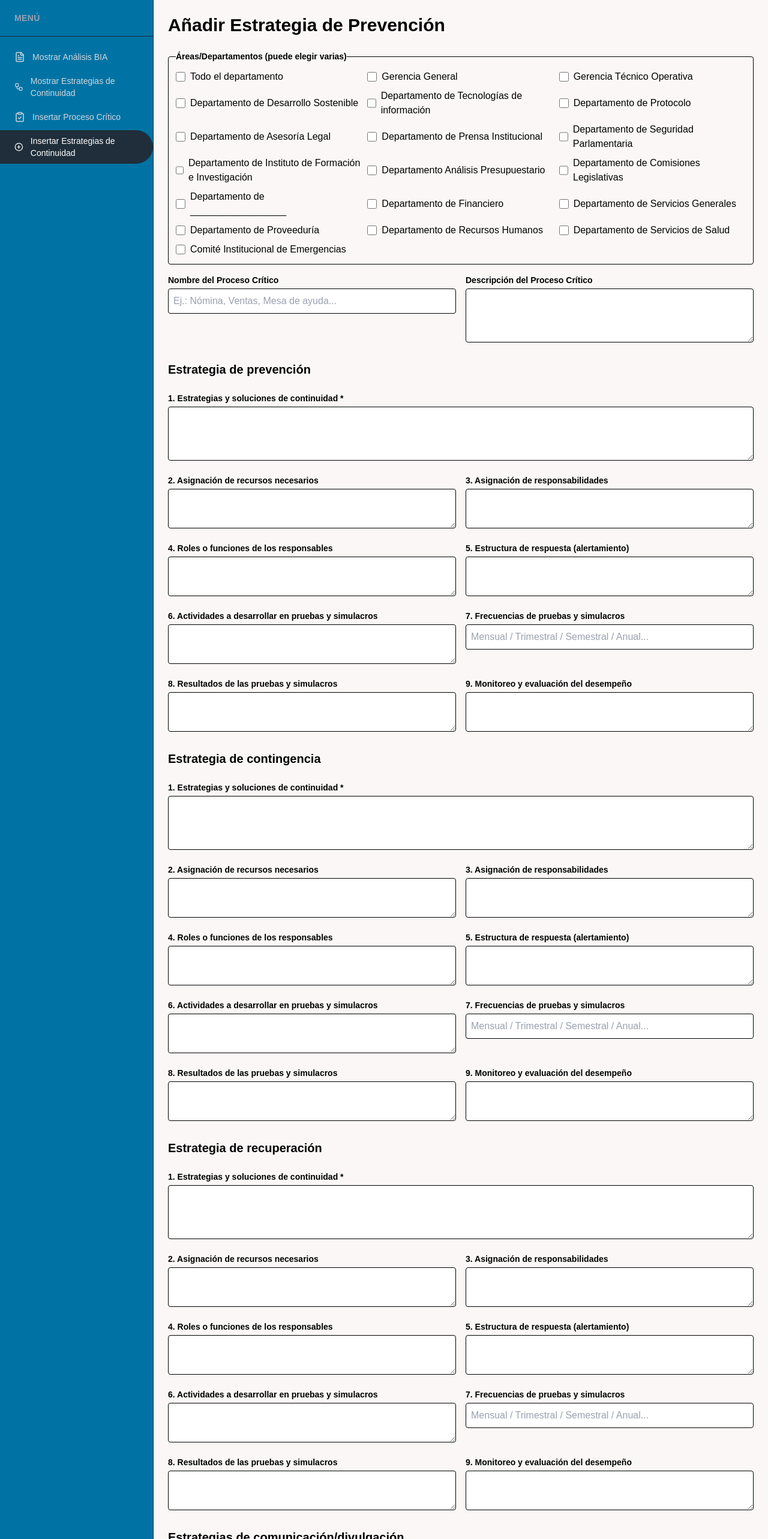
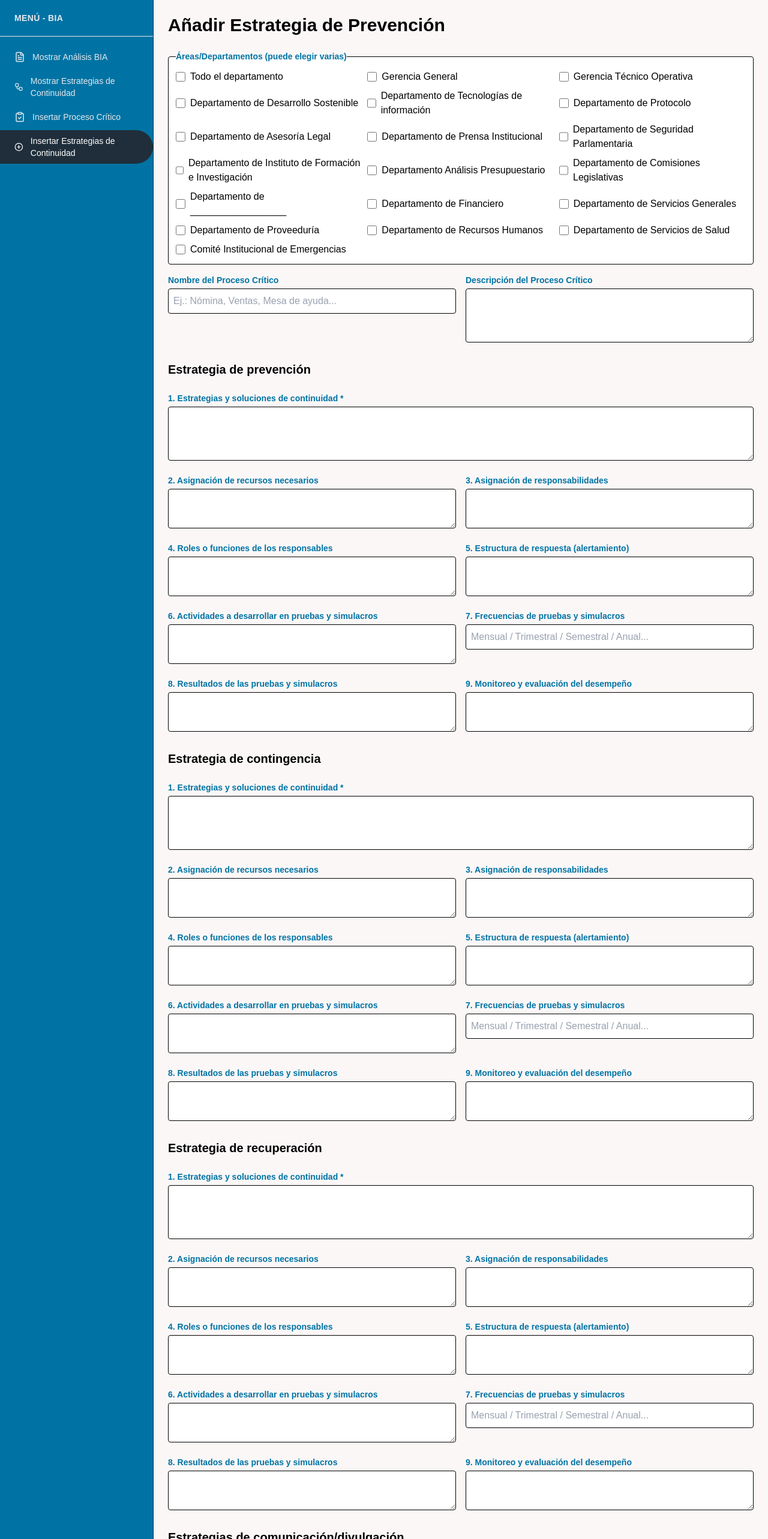
Before and after one commit to KevHernandez09/AnalisisBia, a Next.js app: page /continuidad in a window 1280 px wide. Shown: the top 2566 px of the page at 60% size. Built offline with nearby package versions, Linux system fonts and the light colour scheme.

Commit message:
some changes 3

```diff
--- a/src/app/continuidad/page.tsx
+++ b/src/app/continuidad/page.tsx
@@ -134,8 +134,8 @@ export default function InsertarEstrategiaPrevencionPage() {
 
       <form id="form-prevencion" className="grid grid-cols-1 md:grid-cols-2 gap-4" action={onSubmit}>
         {/* Áreas (multiselección) */}
-        <fieldset className="md:col-span-2 border rounded p-3">
-          <legend className="text-sm font-semibold">Áreas/Departamentos (puede elegir varias)</legend>
+        <fieldset className="md:col-span-2 border rounded p-3 bg-[white]">
+          <legend className="text-sm font-semibold text-[#0073a4] ">Áreas/Departamentos (puede elegir varias)</legend>
           {errors.areaIds && <p className="text-sm text-red-600 mb-1">{errors.areaIds}</p>}
           <div className="grid sm:grid-cols-2 md:grid-cols-3 gap-2">
             {areas.map((a) => (
@@ -148,12 +148,12 @@ export default function InsertarEstrategiaPrevencionPage() {
         </fieldset>
 
         {/* Proceso crítico */}
-        <div>
+        <div className="text-[#0073a4]">
           <label className={label}>Nombre del Proceso Crítico</label>
           <input name="nombreProceso" className={field} placeholder="Ej.: Nómina, Ventas, Mesa de ayuda..." />
           {errors.nombreProceso && <p className="text-sm text-red-600 mt-1">{errors.nombreProceso}</p>}
         </div>
-        <div>
+        <div className="text-[#0073a4]">
           <label className={label}>Descripción del Proceso Crítico</label>
           <textarea name="descripcionProceso" rows={3} className={field} />
           {errors.descripcionProceso && <p className="text-sm text-red-600 mt-1">{errors.descripcionProceso}</p>}
@@ -164,48 +164,48 @@ export default function InsertarEstrategiaPrevencionPage() {
           <h2 className="text-xl font-semibold mt-2 mb-2">Estrategia de prevención</h2>
         </div>
 
-        <div className="md:col-span-2">
+        <div className="md:col-span-2 text-[#0073a4]">
           <label className={label}>1. Estrategias y soluciones de continuidad *</label>
           <textarea name="prev_soluciones" rows={3} className={field} />
           {errors.prev_soluciones && <p className="text-sm text-red-600 mt-1">{errors.prev_soluciones}</p>}
         </div>
 
-        <div>
+        <div className="text-[#0073a4]">
           <label className={label}>2. Asignación de recursos necesarios</label>
           <textarea name="prev_recursos" rows={2} className={field} />
         </div>
 
-        <div>
+        <div className="text-[#0073a4]">
           <label className={label}>3. Asignación de responsabilidades</label>
           <textarea name="prev_responsabilidades" rows={2} className={field} />
         </div>
 
-        <div>
+        <div className="text-[#0073a4]">
           <label className={label}>4. Roles o funciones de los responsables</label>
           <textarea name="prev_roles" rows={2} className={field} />
         </div>
 
-        <div>
+        <div className="text-[#0073a4]">
           <label className={label}>5. Estructura de respuesta (alertamiento)</label>
           <textarea name="prev_estructura" rows={2} className={field} />
         </div>
 
-        <div>
+        <div className="text-[#0073a4]">
           <label className={label}>6. Actividades a desarrollar en pruebas y simulacros</label>
           <textarea name="prev_actividades" rows={2} className={field} />
         </div>
 
-        <div>
+        <div className="text-[#0073a4]">
           <label className={label}>7. Frecuencias de pruebas y simulacros</label>
           <input name="prev_frecuencias" className={field} placeholder="Mensual / Trimestral / Semestral / Anual..." />
         </div>
 
-        <div>
+        <div className="text-[#0073a4]">
           <label className={label}>8. Resultados de las pruebas y simulacros</label>
           <textarea name="prev_resultados" rows={2} className={field} />
         </div>
 
-        <div>
+        <div className="text-[#0073a4]">
           <label className={label}>9. Monitoreo y evaluación del desempeño</label>
           <textarea name="prev_monitoreo" rows={2} className={field} />
         </div>
@@ -213,48 +213,48 @@ export default function InsertarEstrategiaPrevencionPage() {
           <h2 className="text-xl font-semibold mt-2 mb-2">Estrategia de contingencia</h2>
         </div>
 
-        <div className="md:col-span-2">
+        <div className="md:col-span-2 text-[#0073a4]">
           <label className={label}>1. Estrategias y soluciones de continuidad *</label>
           <textarea name="prev_soluciones" rows={3} className={field} />
           {errors.prev_soluciones && <p className="text-sm text-red-600 mt-1">{errors.prev_soluciones}</p>}
         </div>
 
-        <div>
+        <div className="text-[#0073a4]">
           <label className={label}>2. Asignación de recursos necesarios</label>
           <textarea name="prev_recursos" rows={2} className={field} />
         </div>
 
-        <div>
+        <div className="text-[#0073a4]">
           <label className={label}>3. Asignación de responsabilidades</label>
           <textarea name="prev_responsabilidades" rows={2} className={field} />
         </div>
 
-        <div>
+        <div className="text-[#0073a4]">
           <label className={label}>4. Roles o funciones de los responsables</label>
           <textarea name="prev_roles" rows={2} className={field} />
         </div>
 
-        <div>
+        <div className="text-[#0073a4]">
           <label className={label}>5. Estructura de respuesta (alertamiento)</label>
           <textarea name="prev_estructura" rows={2} className={field} />
         </div>
 
-        <div>
+        <div className="text-[#0073a4]">
           <label className={label}>6. Actividades a desarrollar en pruebas y simulacros</label>
           <textarea name="prev_actividades" rows={2} className={field} />
         </div>
 
-        <div>
+        <div className="text-[#0073a4]">
           <label className={label}>7. Frecuencias de pruebas y simulacros</label>
           <input name="prev_frecuencias" className={field} placeholder="Mensual / Trimestral / Semestral / Anual..." />
         </div>
 
-        <div>
+        <div className="text-[#0073a4]">
           <label className={label}>8. Resultados de las pruebas y simulacros</label>
           <textarea name="prev_resultados" rows={2} className={field} />
         </div>
 
-        <div>
+        <div className="text-[#0073a4]">
           <label className={label}>9. Monitoreo y evaluación del desempeño</label>
           <textarea name="prev_monitoreo" rows={2} className={field} />
         </div>
@@ -262,48 +262,48 @@ export default function InsertarEstrategiaPrevencionPage() {
           <h2 className="text-xl font-semibold mt-2 mb-2">Estrategia de recuperación</h2>
         </div>
 
-        <div className="md:col-span-2">
+        <div className="md:col-span-2 text-[#0073a4]">
           <label className={label}>1. Estrategias y soluciones de continuidad *</label>
           <textarea name="prev_soluciones" rows={3} className={field} />
           {errors.prev_soluciones && <p className="text-sm text-red-600 mt-1">{errors.prev_soluciones}</p>}
         </div>
 
-        <div>
+        <div className="text-[#0073a4]">
           <label className={label}>2. Asignación de recursos necesarios</label>
           <textarea name="prev_recursos" rows={2} className={field} />
         </div>
 
-        <div>
+        <div className="text-[#0073a4]">
           <label className={label}>3. Asignación de responsabilidades</label>
           <textarea name="prev_responsabilidades" rows={2} className={field} />
         </div>
 
-        <div>
+        <div className="text-[#0073a4]">
           <label className={label}>4. Roles o funciones de los responsables</label>
           <textarea name="prev_roles" rows={2} className={field} />
         </div>
 
-        <div>
+        <div className="text-[#0073a4]">
           <label className={label}>5. Estructura de respuesta (alertamiento)</label>
           <textarea name="prev_estructura" rows={2} className={field} />
         </div>
 
-        <div>
+        <div className="text-[#0073a4]">
           <label className={label}>6. Actividades a desarrollar en pruebas y simulacros</label>
           <textarea name="prev_actividades" rows={2} className={field} />
         </div>
 
-        <div>
+        <div className="text-[#0073a4]">
           <label className={label}>7. Frecuencias de pruebas y simulacros</label>
           <input name="prev_frecuencias" className={field} placeholder="Mensual / Trimestral / Semestral / Anual..." />
         </div>
 
-        <div>
+        <div className="text-[#0073a4]">
           <label className={label}>8. Resultados de las pruebas y simulacros</label>
           <textarea name="prev_resultados" rows={2} className={field} />
         </div>
 
-        <div>
+        <div className="text-[#0073a4]">
           <label className={label}>9. Monitoreo y evaluación del desempeño</label>
           <textarea name="prev_monitoreo" rows={2} className={field} />
         </div>
@@ -311,48 +311,48 @@ export default function InsertarEstrategiaPrevencionPage() {
           <h2 className="text-xl font-semibold mt-2 mb-2">Estrategias de comunicación/divulgación</h2>
         </div>
 
-        <div className="md:col-span-2">
+        <div className="md:col-span-2 text-[#0073a4]">
           <label className={label}>1. Estrategias y soluciones de continuidad *</label>
           <textarea name="prev_soluciones" rows={3} className={field} />
           {errors.prev_soluciones && <p className="text-sm text-red-600 mt-1">{errors.prev_soluciones}</p>}
         </div>
 
-        <div>
+        <div className="text-[#0073a4]">
           <label className={label}>2. Asignación de recursos necesarios</label>
           <textarea name="prev_recursos" rows={2} className={field} />
         </div>
 
-        <div>
+        <div className="text-[#0073a4]">
           <label className={label}>3. Asignación de responsabilidades</label>
           <textarea name="prev_responsabilidades" rows={2} className={field} />
         </div>
 
-        <div>
+        <div className="text-[#0073a4]">
           <label className={label}>4. Roles o funciones de los responsables</label>
           <textarea name="prev_roles" rows={2} className={field} />
         </div>
 
-        <div>
+        <div className="text-[#0073a4]">
           <label className={label}>5. Estructura de respuesta (alertamiento)</label>
           <textarea name="prev_estructura" rows={2} className={field} />
         </div>
 
-        <div>
+        <div className="text-[#0073a4]">
           <label className={label}>6. Actividades a desarrollar en pruebas y simulacros</label>
           <textarea name="prev_actividades" rows={2} className={field} />
         </div>
 
-        <div>
+        <div className="text-[#0073a4]">
           <label className={label}>7. Frecuencias de pruebas y simulacros</label>
           <input name="prev_frecuencias" className={field} placeholder="Mensual / Trimestral / Semestral / Anual..." />
         </div>
 
-        <div>
+        <div className="text-[#0073a4]">
           <label className={label}>8. Resultados de las pruebas y simulacros</label>
           <textarea name="prev_resultados" rows={2} className={field} />
         </div>
 
-        <div>
+        <div className="text-[#0073a4]">
           <label className={label}>9. Monitoreo y evaluación del desempeño</label>
           <textarea name="prev_monitoreo" rows={2} className={field} />
         </div>
@@ -368,7 +368,7 @@ export default function InsertarEstrategiaPrevencionPage() {
           >
             {pending ? "Guardando..." : "Guardar"}
           </button>
-          <button type="reset" className="border px-4 py-2 rounded hover:bg-gray-50">
+          <button type="reset" className="bg-yellow-600 text-white px-4 py-2 rounded disabled:opacity-50">
             Limpiar
           </button>
         </div>
--- a/src/app/globals.css
+++ b/src/app/globals.css
@@ -14,8 +14,8 @@
 
 @media (prefers-color-scheme: dark) {
   :root {
-    --background: #d5dadb;
-    --foreground: #000000;
+    --background: #dddddda9;
+    --foreground: #ffffff;
   }
 }
 
--- a/src/components/Sidebar.tsx
+++ b/src/components/Sidebar.tsx
@@ -41,9 +41,9 @@ export default function Sidebar() {
   return (
     <aside className="w-64 min-h-screen bg-[#0073a4] text-gray-200 border-r border-gray-800 flex flex-col select-none">
       {/* HEADER */}
-      <div className="px-6 py-5 border-b border-gray-800">
-        <h1 className="text-sm font-semibold uppercase tracking-wide text-gray-400">
-          Menú
+      <div className="px-6 py-5 border-b border-white-800">
+        <h1 className="text-sm font-semibold uppercase tracking-wide text-white-400">
+          Menú - BIA
         </h1>
       </div>
 
@@ -59,7 +59,7 @@ export default function Sidebar() {
               className={`
                 flex items-center gap-3 px-6 py-2 text-sm rounded-r-full
                 hover:bg-[#1a2530] transition-colors
-                ${active ? "bg-[#1f2e3a] text-white font-medium" : "text-gray-300"}
+                ${active ? "bg-[#1f2e3a] text-white font-medium" : "text-white-300"}
               `}
             >
               {icon}
```
Also changed, not shown: src/app/proceso-critico/page.tsx (+24 -24 lines).
